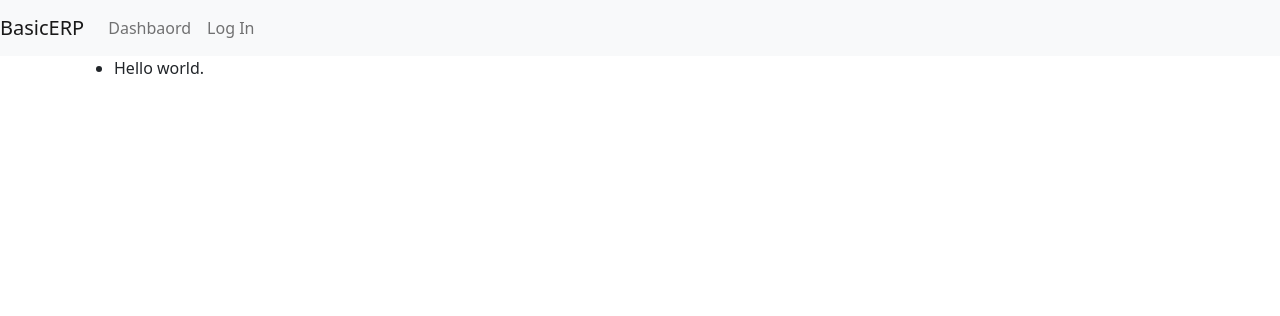
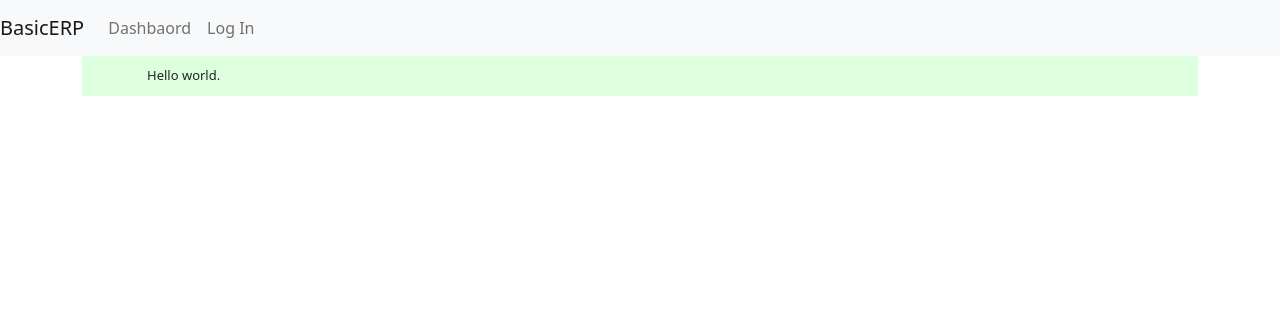
Before and after one commit to Malikazz/Basic_ERP, a Django app: page /dashboard/ in a window 1280 px wide. Shown: the top 316 px of the page. Run offline with Django 4.2, Linux system fonts and the light colour scheme.

Commit message:
basic message css

```diff
--- a/BasicERP/static/css/global.css
+++ b/BasicERP/static/css/global.css
@@ -0,0 +1,31 @@
+:root{
+  --message-success-bg: #dfd;
+  --message-warning-bg: #ffc;
+  --message-error-bg: #ffefef;
+}
+
+ul.messages {
+  padding: 0;
+  margin: 0;
+}
+
+ul.messages li {
+  display: block;
+  font-weight: 400;
+  font-size: 13px;
+  padding: 10px 10px 10px 65px;
+  margin: 0 0 10px 0;
+  background: var(--message-success-bg);
+  background-size: 16px auto;
+  color: var(--body-fg);
+}
+
+ul.messages li.warning {
+  background: var(--message-warning-bg);
+  background-size: 14px auto;
+}
+
+ul.messages li.error {
+  background: var(--message-error-bg);
+  background-size: 16px auto;
+}
--- a/BasicERP/templates/base.html
+++ b/BasicERP/templates/base.html
@@ -14,7 +14,8 @@
     <script src="https://cdn.jsdelivr.net/npm/bootstrap@5.1.3/dist/js/bootstrap.bundle.min.js"
         integrity="sha384-ka7Sk0Gln4gmtz2MlQnikT1wXgYsOg+OMhuP+IlRH9sENBO0LRn5q+8nbTov4+1p"
         crossorigin="anonymous"></script>
-
+    <!--Global Css-->
+    <link href="{%static 'css/global.css' %}" rel="stylesheet">
     {% block head %}
     {% endblock %}
 </head>
```
